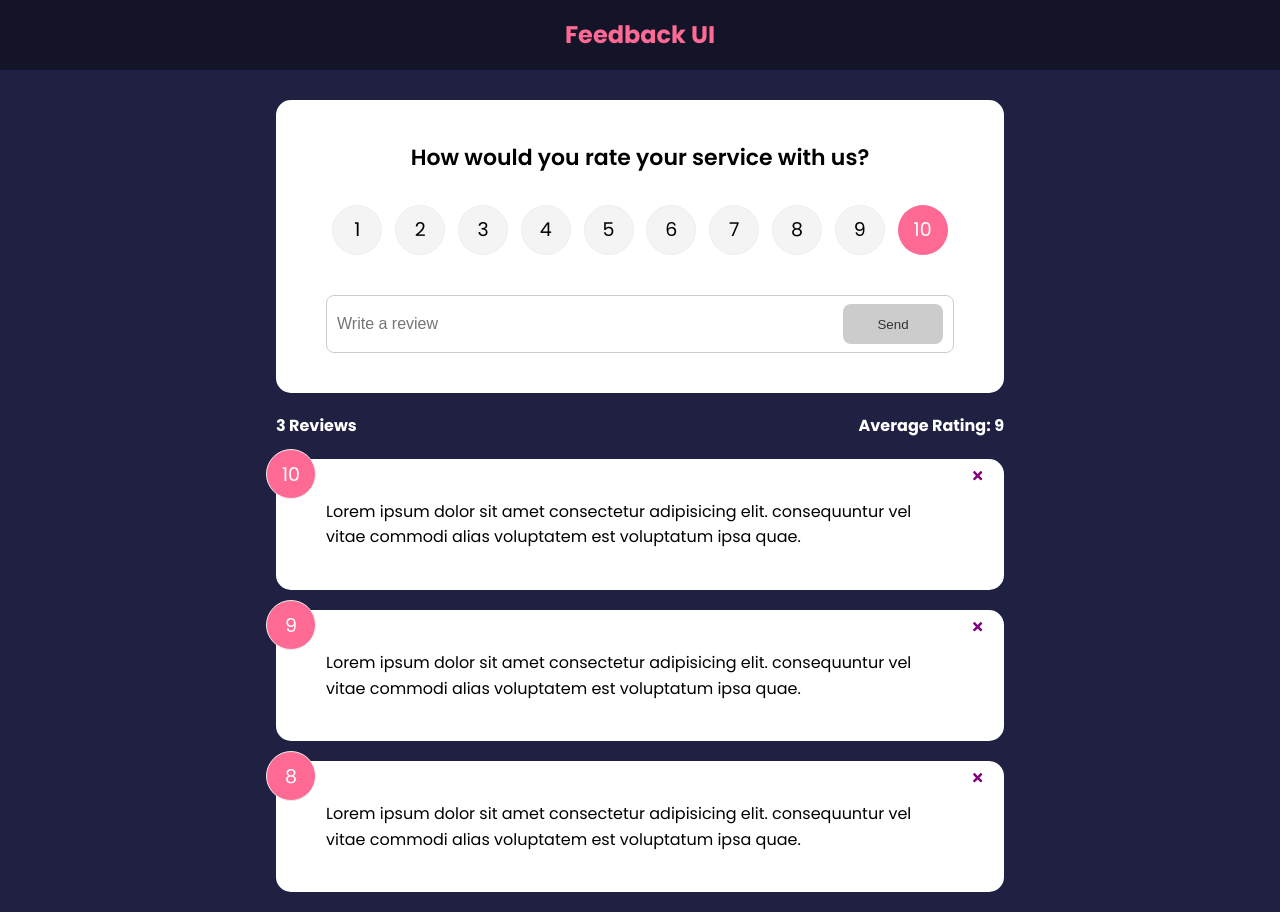
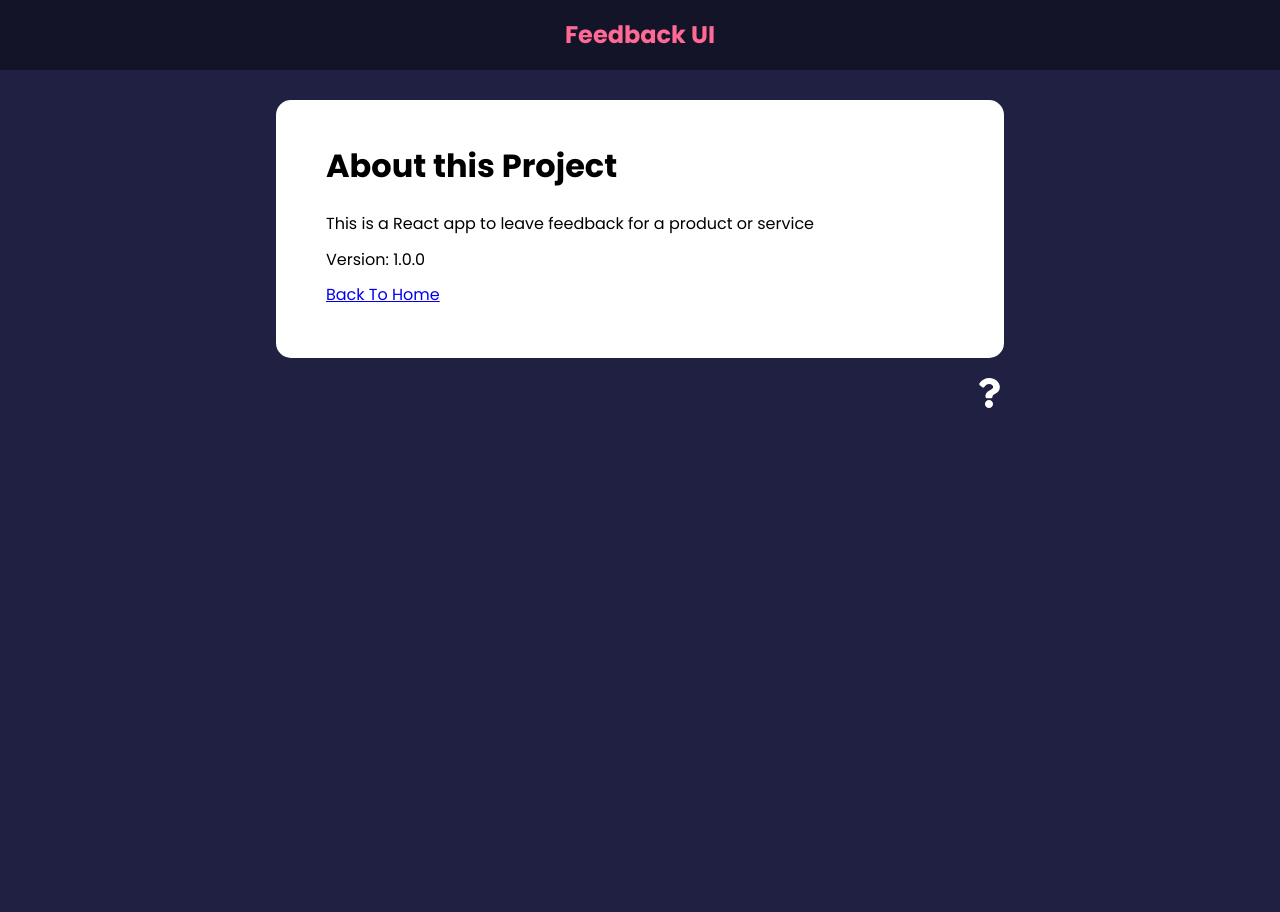
Before and after one commit to jasmeenkaurttn/Feedback-App, a React (Create React App) app: page /about in a window 1280 px wide. After the commit the page ends 800 px from the top, so only its background shows below. Built offline with nearby package versions, Linux system fonts and the light colour scheme.

Commit message:
Added router and about page

```diff
--- a/package.json
+++ b/package.json
@@ -10,6 +10,7 @@
     "react": "^17.0.2",
     "react-dom": "^17.0.2",
     "react-icons": "^4.3.1",
+    "react-router-dom": "^6.2.2",
     "react-scripts": "5.0.0",
     "uuid": "^8.3.2",
     "web-vitals": "^2.1.4"
--- a/src/App.js
+++ b/src/App.js
@@ -1,10 +1,13 @@
 import { v4 as uuidv4 } from 'uuid'
+import { BrowserRouter as Router, Route, Routes } from 'react-router-dom';
 import { useState } from 'react';
 import Header from './components/Header';
 import FeedbackList from './components/FeedbackList';
 import FeedbackData from './data/FeedbackData';
 import FeedbackStats from './components/FeedbackStats';
 import FeedbackForm from './components/FeedbackForm';
+import AboutPage from './pages/AboutPage';
+import AboutIconLink from './components/AboutIconLink';
 
 function App() {
   const [feedback, setFeedback] = useState(FeedbackData)
@@ -19,14 +22,26 @@
     }
   }
   return (
-    <>
+    <Router>
       <Header />
       <div className='container'>
-        <FeedbackForm handleAdd={addFeedback} />
-        <FeedbackStats feedback={feedback} />
-        <FeedbackList feedback={feedback} handleDelete={deleteFeedback} />
+        <Routes>
+          <Route exact path='/' element={
+            <>
+            <FeedbackForm handleAdd={addFeedback} />
+            <FeedbackStats feedback={feedback} />
+            <FeedbackList feedback={feedback} handleDelete={deleteFeedback} />
+
+            </>
+          }>
+          </Route>
+          <Route path='/about' element={<AboutPage />}>This is about route</Route>
+
+        </Routes>
+
+          <AboutIconLink />
       </div>
-    </>
+    </Router>
   );
 }
 
--- /dev/null
+++ b/src/components/AboutIconLink.jsx
@@ -0,0 +1,19 @@
+import {Link} from 'react-router-dom'
+import { FaQuestion } from 'react-icons/fa'
+
+function AboutIconLink() {
+    return (
+        <div className='about-link'>
+            {/* <Link to={{
+                pathname: '/about',
+                search: '?sort=name',
+                hash: '#hello'
+            }}> */}
+            <Link to='/about'>
+                <FaQuestion size={30} />
+            </Link>
+        </div>
+    )
+}
+
+export default AboutIconLink
--- /dev/null
+++ b/src/pages/AboutPage.jsx
@@ -0,0 +1,20 @@
+import Card from "../components/shared/Card"
+import {Link} from 'react-router-dom'
+
+function AboutPage() {
+    return (
+        <Card>
+            <div className="about">
+                <h1>About this Project</h1>
+                <p>This is a React app to leave feedback for a product or service</p>
+                <p>Version: 1.0.0</p>
+
+                <p>
+                    <Link to="/">Back To Home</Link>
+                </p>
+            </div>
+        </Card>
+    )
+}
+
+export default AboutPage
```
Also changed, not shown: 1 other file (tests, documents, lock files or other folders).
